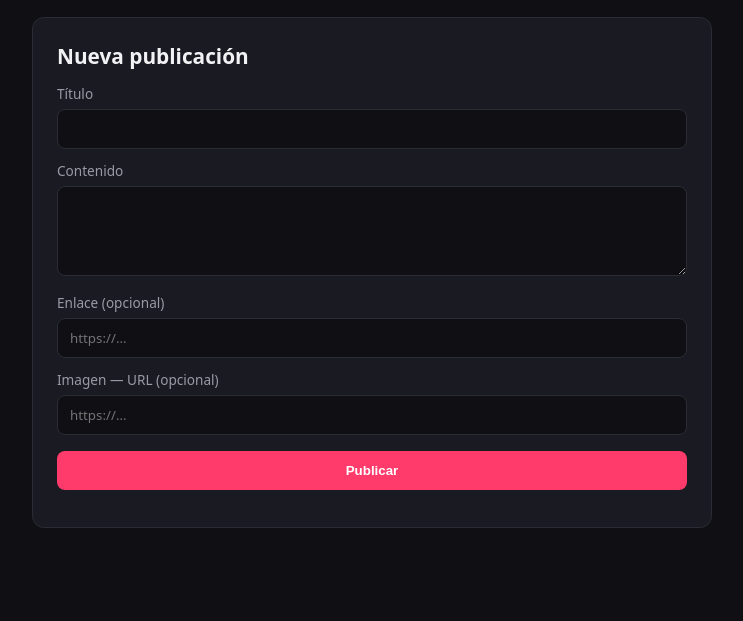
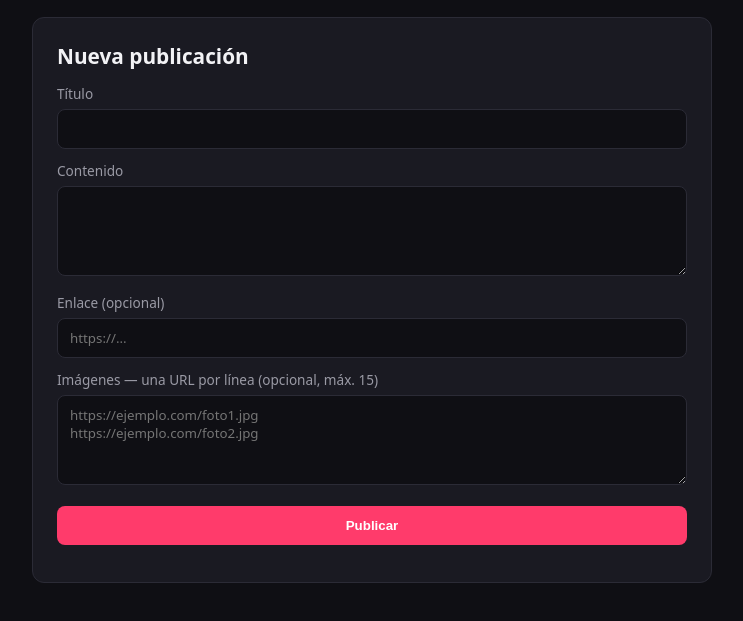
Before and after one commit to amilcargit1/amilcargit-, a website: page public/admin/dashboard.html in a window 1280 px wide. Shown: the part 113-734 px from the top of the page, without its empty margins (268-1011 px from the left). Drawn offline with Linux system fonts and the light colour scheme; no server answers.

Commit message:
Actualizar dashboard.html

```diff
--- a/public/admin/dashboard.html
+++ b/public/admin/dashboard.html
@@ -26,8 +26,8 @@
         <label for="link">Enlace (opcional)</label>
         <input id="link" placeholder="https://..." />
 
-        <label for="image">Imagen — URL (opcional)</label>
-        <input id="image" placeholder="https://..." />
+        <label for="images">Imágenes — una URL por línea (opcional, máx. 15)</label>
+        <textarea id="images" placeholder="https://ejemplo.com/foto1.jpg&#10;https://ejemplo.com/foto2.jpg"></textarea>
 
         <button type="submit" id="submit-btn">Publicar</button>
       </form>
```
